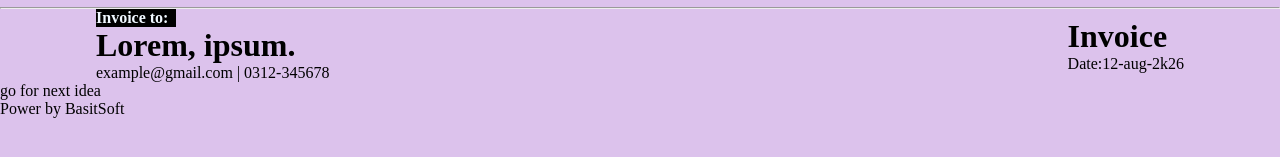
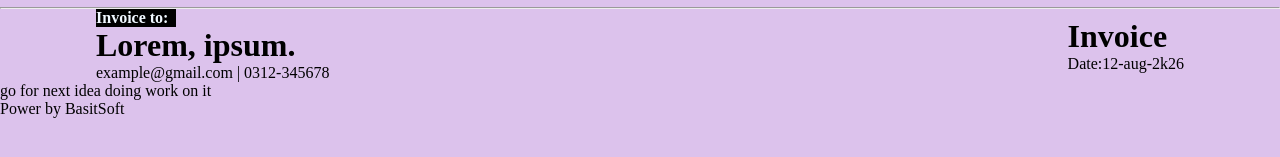
Before and after one commit to Muhammad-Basit2/pos-by-Basit, a plain HTML site: page index.html in a window 1280 px wide. Shown: the part 107-264 px from the top of the page. Drawn offline with Linux system fonts and the light colour scheme.

Commit message:
create div

```diff
--- a/index.html
+++ b/index.html
@@ -45,6 +45,7 @@
     <section>
         <div>
             go for next idea
+            doing work on it
         </div>
 
     </section>
```
